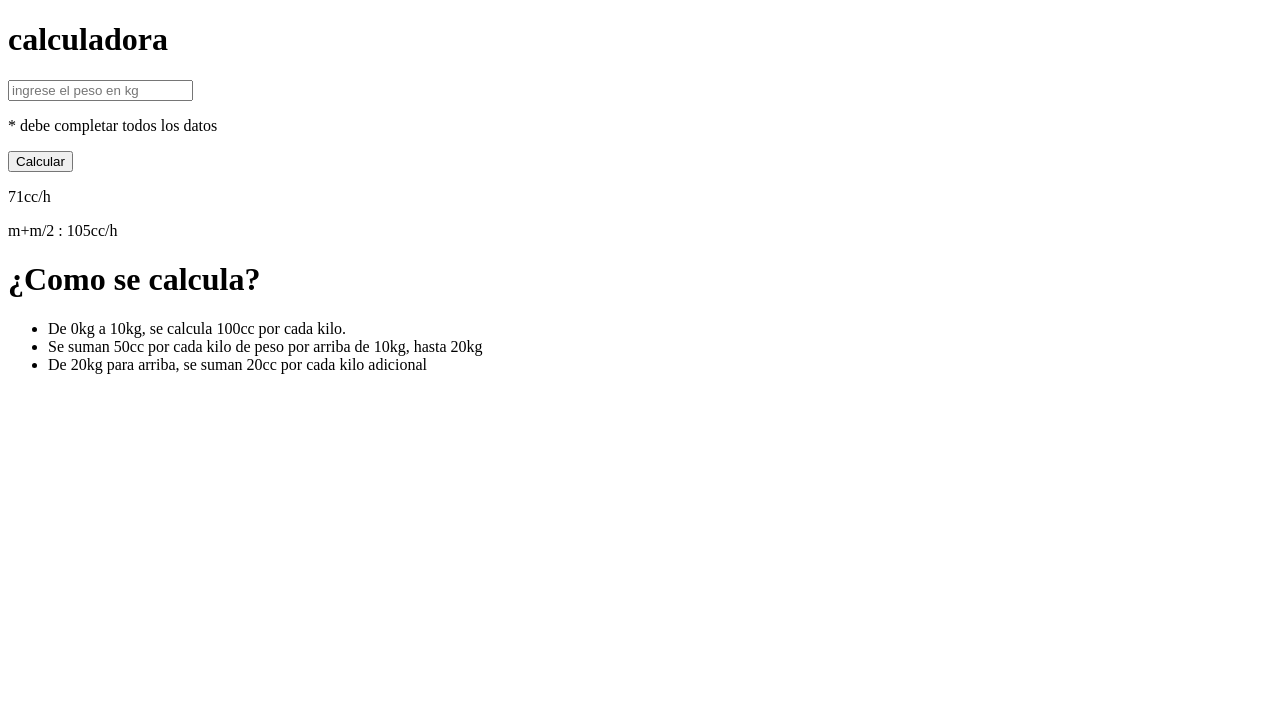
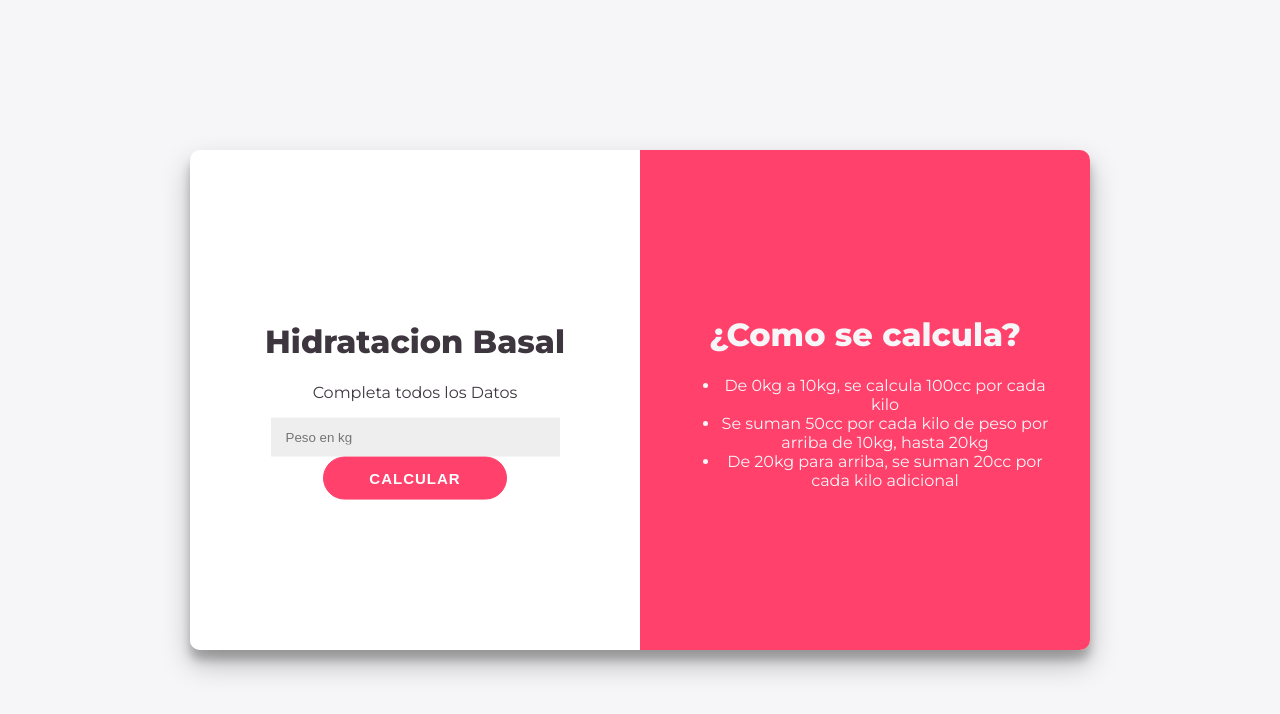
Before and after one commit to Samudio94/calculadorabasal, a plain HTML site: page index.html in a window 1280 px wide. Drawn offline with Linux system fonts and the light colour scheme.

Commit message:
Update index.html

```diff
--- a/index.html
+++ b/index.html
@@ -1,27 +1,33 @@
 <!DOCTYPE html>
 <html>
     <head>
-        <head>
-        <title>Calculadora</title>
+        <title>Calculadora de Hidratacion</title>
+        <link rel="stylesheet" href="Style.css"/>
+        <script src="script.js" defer></script>
     </head>
     <body>
-        <div>
-            <div>
-            <h1>calculadora</h1>
-            <input type="number" placeholder="ingrese el peso en kg" />
-            <p>* debe completar todos los datos</p>
-            <button>Calcular</button>
-                <p>71cc/h</p>
-                <p>m+m/2 : 105cc/h</p>
+        <div id="Contenedor">
+            <div id="Calculadora">
+                <div class="Contenido">
+                    <h1>Hidratacion Basal</h1>
+                    <p class="item">Completa todos los Datos</p>
+                    <input class="item" id="peso" type="number" placeholder="Peso en kg"/>
+                    <p class="item" id="error">* Debe completar todos los datos</p>
+                    <button class="item" id="Calcular">Calcular</button>
+                    <p class="item resultado" id="flu">71cc/h</p>
+                    <p class="item resultado" id="man">m+m/2 : 105cc/h</p>
                 </div>
-        <div>
+            </div>
+            <div id="Detalle">
+                <div class="Contenido">
                     <h1>¿Como se calcula?</h1>
                     <ul>
-                <li>De 0kg a 10kg, se calcula 100cc por cada kilo.</li>
+                        <li>De 0kg a 10kg, se calcula 100cc por cada kilo</li>
                         <li>Se suman 50cc por cada kilo de peso por arriba de 10kg, hasta 20kg</li>
                         <li>De 20kg para arriba, se suman 20cc por cada kilo adicional</li>
                     </ul>
                 </div>
             </div>
+        </div>
     </body>
 </html>
```
Lines whose indentation alone changed are shown as unchanged.
